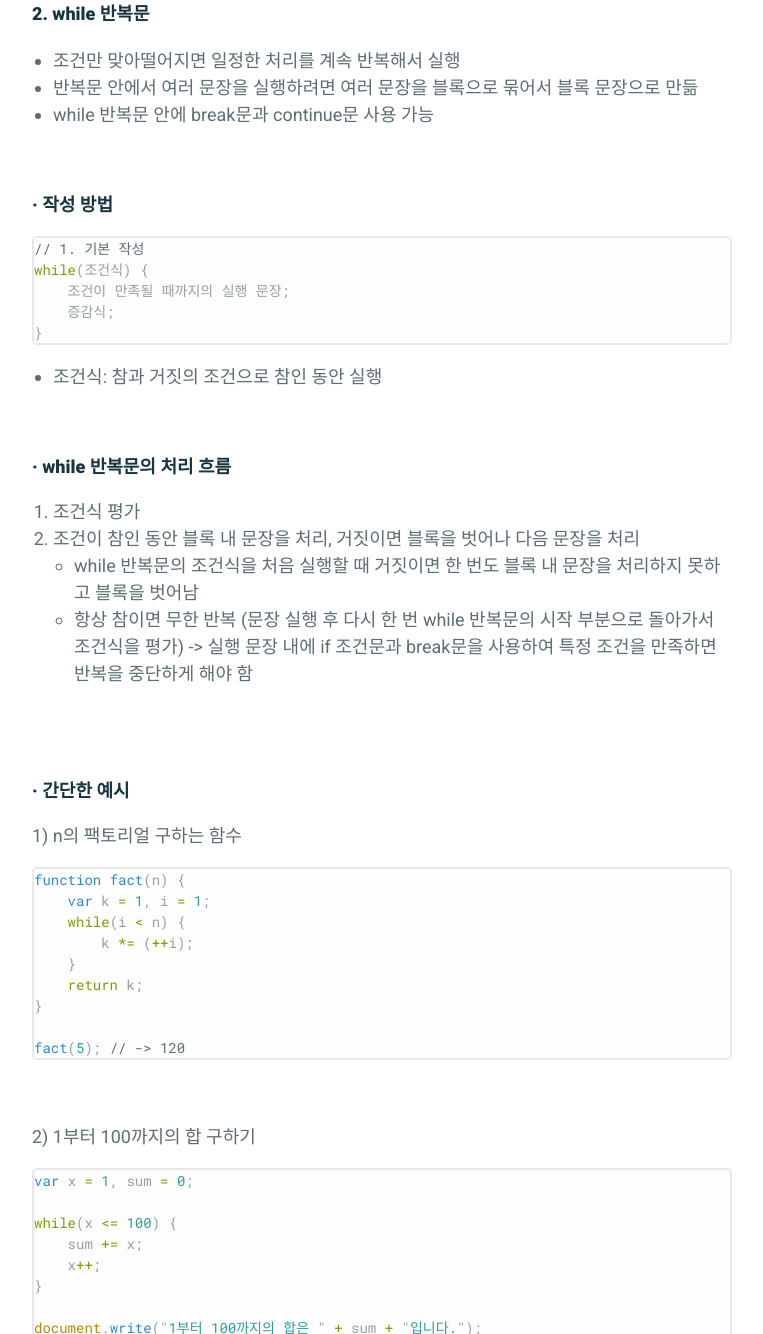
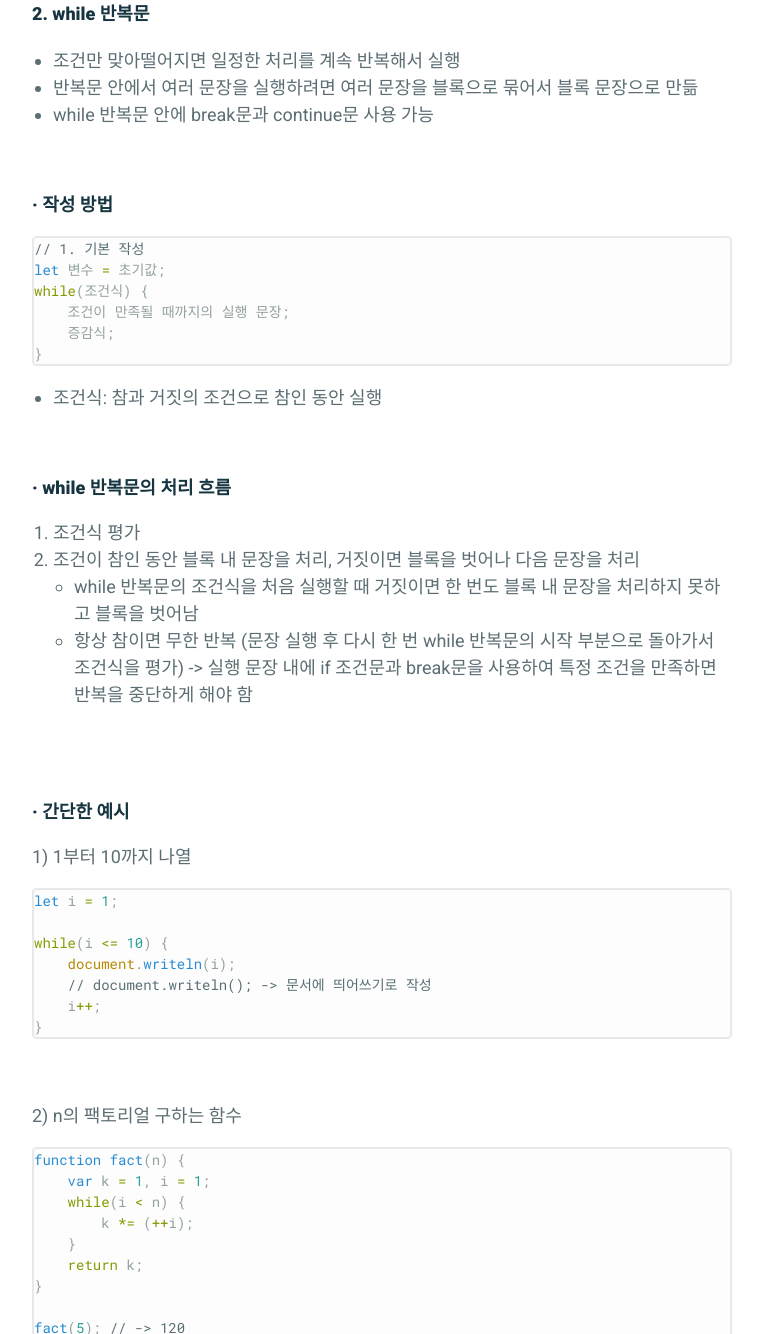
Before and after one commit to absolutelyfullycapable/absolutelyfullycapable.github.io, a Jekyll site: the page built from _posts/2020-10-27-javascript-제어문-반복문.md, in a window 1280 px wide and 1400 px high, scrolled down 5759 px, cut to the strip 0-1334 px from the top of the window. Shown: the whole strip, without its empty margins (258-1021 px from the left). Built offline with Jekyll 4.4.1, drawn with Linux system fonts in a browser that asks for light colours; some of the changed text lies outside the part shown.

Commit message:
modify lastest post contents

````diff
--- a/_posts/2020-10-27-javascript-제어문-반복문.md
+++ b/_posts/2020-10-27-javascript-제어문-반복문.md
@@ -227,6 +227,7 @@ for(var p in obj) {
 
 ```js
 // 1. 기본 작성
+let 변수 = 초기값;
 while(조건식) {
     조건이 만족될 때까지의 실행 문장;
     증감식;
@@ -249,7 +250,21 @@ while(조건식) {
 
 ##### **· 간단한 예시**
 
-1) n의 팩토리얼 구하는 함수
+1) 1부터 10까지 나열
+
+```js
+let i = 1;
+
+while(i <= 10) {
+    document.writeln(i);
+    // document.writeln(); -> 문서에 띄어쓰기로 작성
+    i++;
+}
+```
+
+<br/>
+
+2) n의 팩토리얼 구하는 함수
 
 ```js
 function fact(n) {
````
Also changed, not shown: other parts of _posts/2020-10-27-javascript-제어문-반복문.md (+3 -4 lines).
